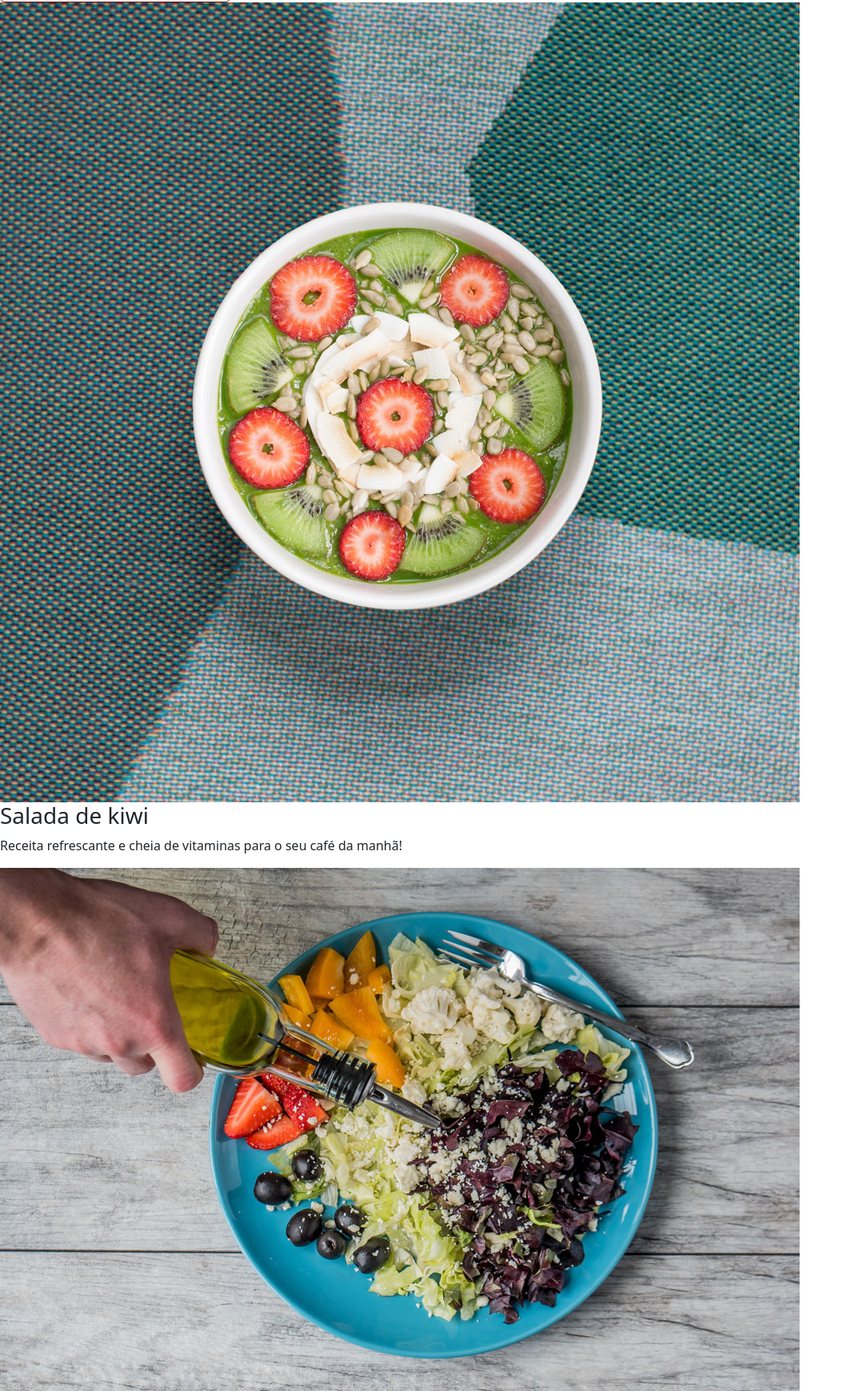
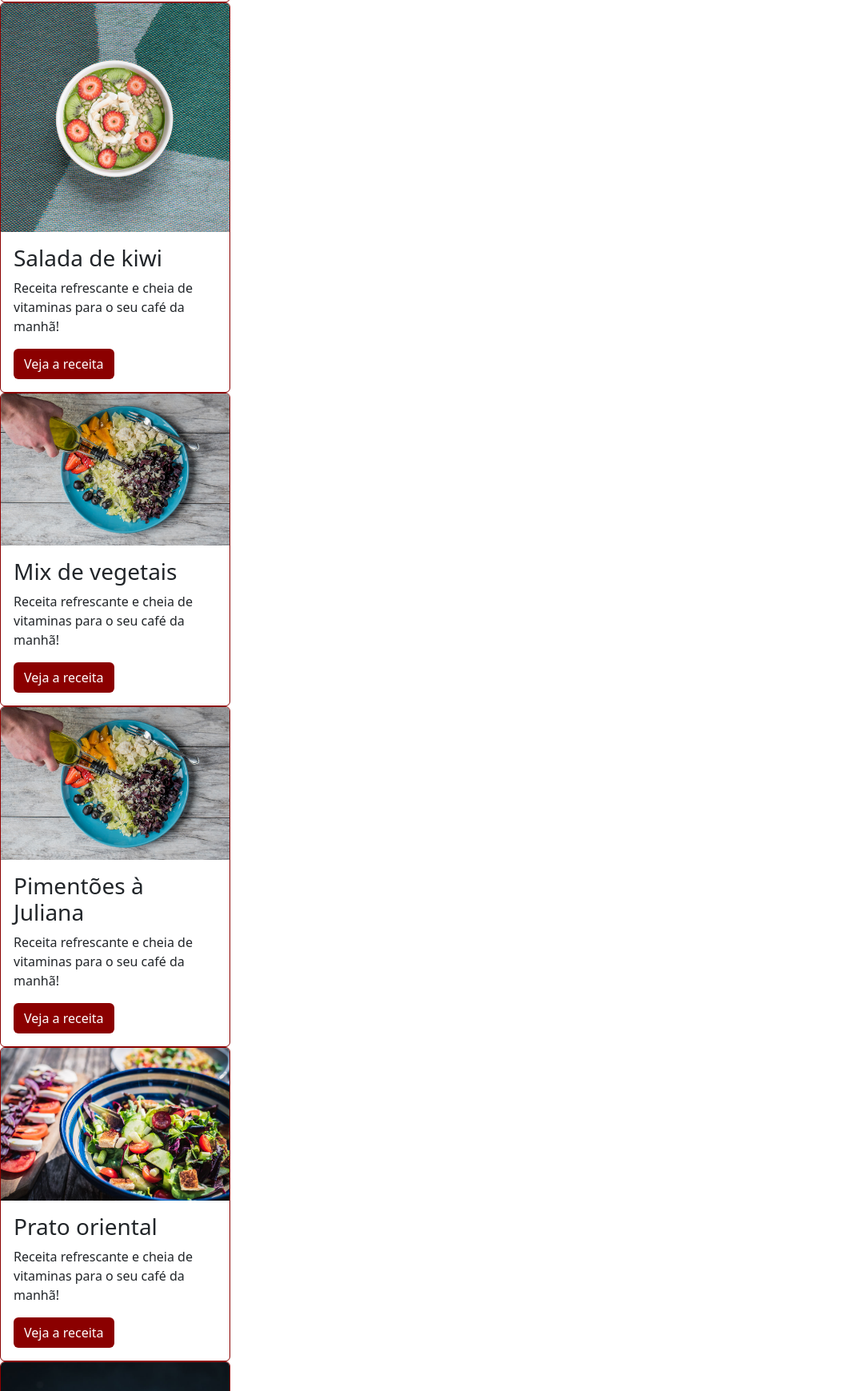
Before and after one commit to wevertonsantos/curso-bootstrap, a plain HTML site: page index.html in a window 1280 px wide. Shown: the part 1061-2800 px from the top of the page at 80% size, without its empty margins (0-1063 px from the left). Drawn offline with nearby package versions, Linux system fonts and the light colour scheme.

Commit message:
filled cards

```diff
--- a/index.html
+++ b/index.html
@@ -80,36 +80,60 @@
 
      <!-- cards -->
 
-      <section class="revenue">
-        <div class="card border-color-special size-card">
+    <section class="revenue">
+      <article class="card border-color-special size-card">
           <img src="src/img/receita-abacate.jpg" class="card-img-top" alt="tigela com salada de abacate, vista superior">
           <div class="card-body">
             <h3 class="card-title">Tigela de abacate</h3>
             <p class="card-text">Receita refrescante e cheia de vitaminas para o seu café da manhã!</p>
             <a href="#" class="btn btn-background-special">Veja a receita</a>
           </div>
-        </div>
+      </article>
 
-      <img src="src/img/receita-kiwi.jpg" alt="tigela de mingau com kiwi, vista superior">
-      <h3>Salada de kiwi</h3>
-      <p>Receita refrescante e cheia de vitaminas para o seu café da manhã!</p>
+      <article class="card border-color-special size-card">
+          <img src="src/img/receita-kiwi.jpg" class="card-img-top" alt="tigela de mingau com kiwi, vista superior">
+          <div class="card-body">
+            <h3 class="card-title">Salada de kiwi</h3>
+            <p class="card-text">Receita refrescante e cheia de vitaminas para o seu café da manhã!</p>
+            <a href="#" class="btn btn-background-special">Veja a receita</a>
+          </div>
+      </article>
 
-      <img src="src/img/receita-mix.jpg" alt="prato com mix de vegetais e mão de pessoa adicionando azeite, vista superior">
-      <h3>Mix de vegetais</h3>
-      <p>Receita refrescante e cheia de vitaminas para o seu café da manhã!</p>
+       <article class="card border-color-special size-card">
+          <img src="src/img/receita-mix.jpg" class="card-img-top" alt="prato com mix de vegetais e mão de pessoa adicionando azeite, vista superior">
+          <div class="card-body">
+            <h3 class="card-title">Mix de vegetais</h3>
+            <p class="card-text">Receita refrescante e cheia de vitaminas para o seu café da manhã!</p>
+            <a href="#" class="btn btn-background-special">Veja a receita</a>
+          </div>
+      </article>
 
-      <img src="src/img/receita-pimentoes.jpg" alt="prato de salada de pimentões com alguns ingredientes ao lado, vista superior">
-      <h3>Pimentões à Juliana</h3>
-      <p>Receita refrescante e cheia de vitaminas para o seu café da manhã!</p>
+      <article class="card border-color-special size-card">
+          <img src="src/img/receita-mix.jpg" class="card-img-top" alt="prato com mix de vegetais e mão de pessoa adicionando azeite, vista superior">
+          <div class="card-body">
+            <h3 class="card-title">Pimentões à Juliana</h3>
+            <p class="card-text">Receita refrescante e cheia de vitaminas para o seu café da manhã!</p>
+            <a href="#" class="btn btn-background-special">Veja a receita</a>
+          </div>
+      </article>
 
-      <img src="src/img/receita-oriental.jpg" alt="tigela com salada de vegetais estilo oriental, vista de cima">
-      <h3>Prato oriental</h3>
-      <p>Receita refrescante e cheia de vitaminas para o seu café da manhã!</p>
+      <article class="card border-color-special size-card">
+          <img src="src/img/receita-oriental.jpg" class="card-img-top" alt="tigela com salada de vegetais estilo oriental, vista de cima">
+          <div class="card-body">
+            <h3 class="card-title">Prato oriental</h3>
+            <p class="card-text">Receita refrescante e cheia de vitaminas para o seu café da manhã!</p>
+            <a href="#" class="btn btn-background-special">Veja a receita</a>
+          </div>
+      </article>
 
-      <img src="src/img/receita-beterrabas.jpg" alt="tigela com beterrabas e dentes de alho assados em primeiro plano, com ingredientes ao fundo">
-      <h3>Beterrabas assadas</h3>
-      <p>Receita refrescante e cheia de vitaminas para o seu café da manhã!
-      </p>
+      <article class="card border-color-special size-card">
+          <img src="src/img/receita-beterrabas.jpg" class="card-img-top" alt="tigela com salada de vegetais estilo oriental, vista de cima">
+          <div class="card-body">
+            <h3 class="card-title">Beterrabas assadas</h3>
+            <p class="card-text">Receita refrescante e cheia de vitaminas para o seu café da manhã!</p>
+            <a href="#" class="btn btn-background-special">Veja a receita</a>
+          </div>
+      </article>
     </section>
   </main>
 
```
